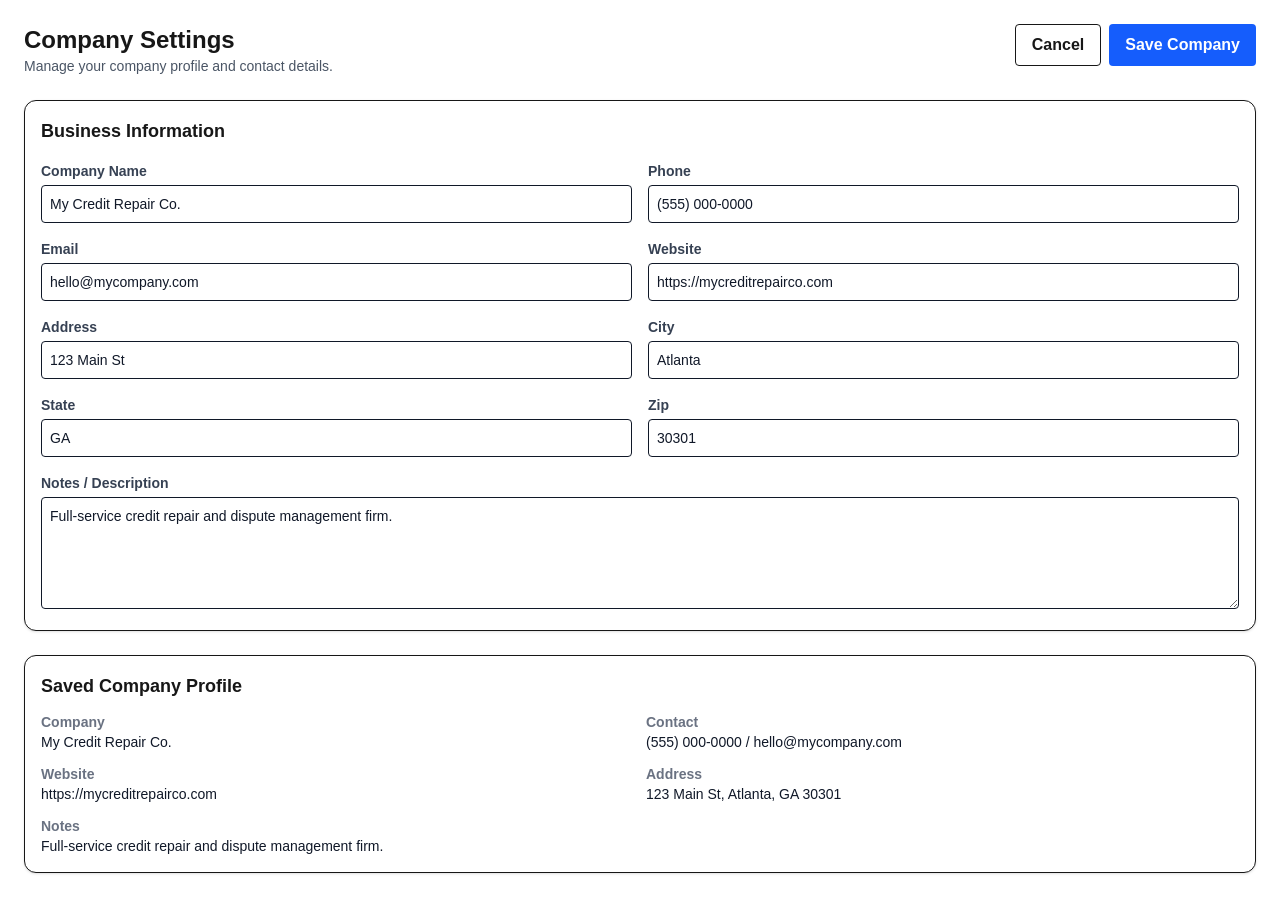
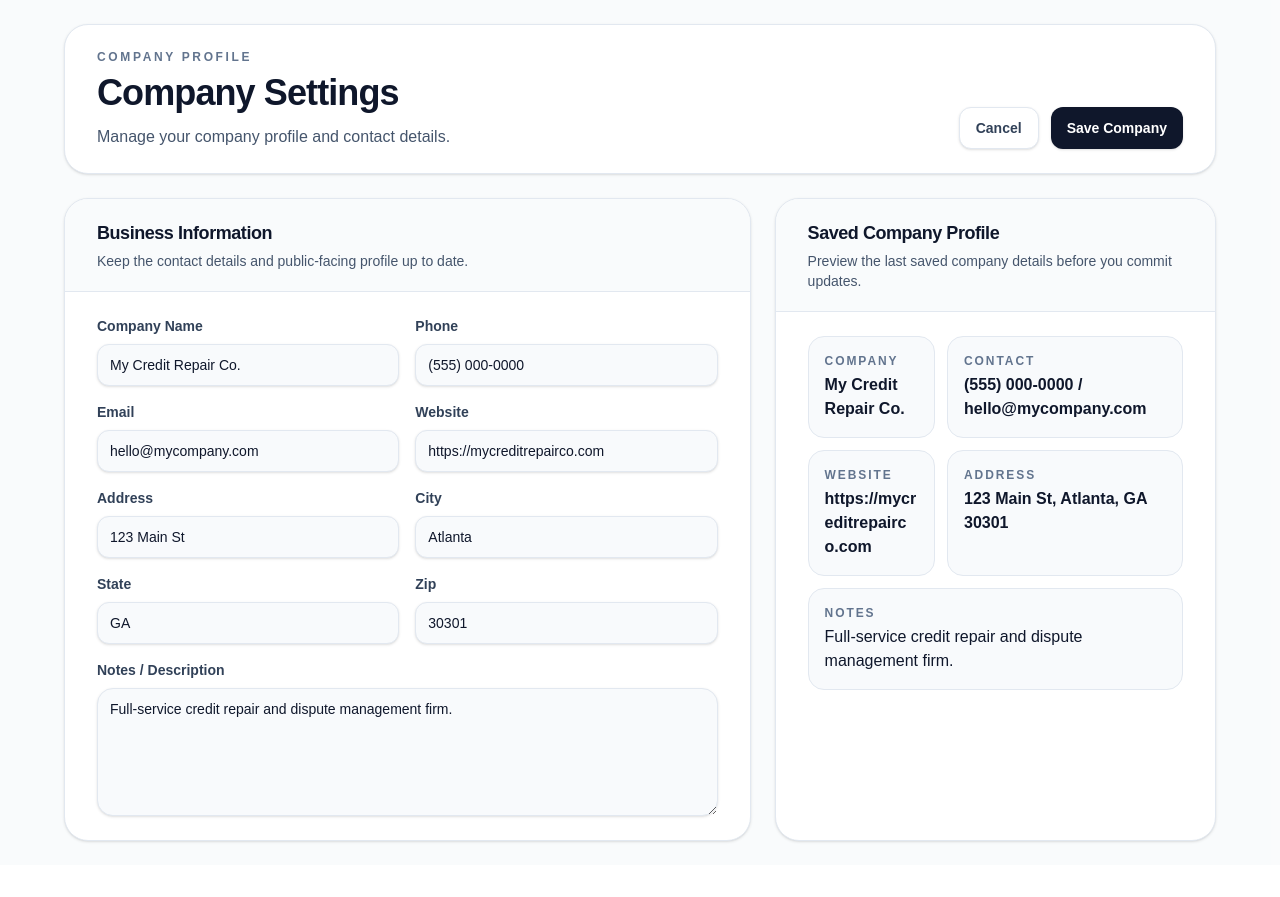
Before and after one commit to fiiasknow-svg/disputepilot-app, a Next.js app: page /company/settings in a window 1280 px wide. After the commit the page ends 865 px from the top, so only its background shows below. Built offline with nearby package versions, Linux system fonts and the light colour scheme.

Commit message:
Polish company settings page UI

```diff
--- a/app/company/settings/page.tsx
+++ b/app/company/settings/page.tsx
@@ -48,38 +48,68 @@ export default function CompanySettingsPage() {
   }
 
   return (
-    <main className="space-y-6 p-6">
-      <div className="flex flex-wrap items-start justify-between gap-4">
-        <div>
-          <h1 className="text-2xl font-bold">Company Settings</h1>
-          <p className="text-sm text-gray-600">Manage your company profile and contact details.</p>
+    <main className="min-h-screen bg-slate-50/80 px-4 py-6 sm:px-6 lg:px-8">
+      <div className="mx-auto flex max-w-6xl flex-col gap-6">
+        <header className="rounded-3xl border border-slate-200 bg-white px-6 py-6 shadow-sm sm:px-8">
+          <div className="flex flex-col gap-5 lg:flex-row lg:items-end lg:justify-between">
+            <div className="max-w-2xl">
+              <p className="mb-2 text-xs font-semibold uppercase tracking-[0.22em] text-slate-500">
+                Company profile
+              </p>
+              <h1 className="text-3xl font-semibold tracking-tight text-slate-900 sm:text-4xl">
+                Company Settings
+              </h1>
+              <p className="mt-3 text-sm leading-6 text-slate-600 sm:text-base">
+                Manage your company profile and contact details.
+              </p>
             </div>
 
-        <div className="flex gap-2">
-          <button className="rounded border px-4 py-2 font-semibold" onClick={cancelChanges}>
+            <div className="flex flex-wrap gap-3">
+              <button
+                className="rounded-xl border border-slate-200 bg-white px-4 py-2.5 text-sm font-semibold text-slate-700 shadow-sm transition hover:border-slate-300 hover:bg-slate-50 hover:shadow focus:outline-none focus:ring-2 focus:ring-slate-400/40"
+                onClick={cancelChanges}
+              >
                 Cancel
               </button>
-          <button className="rounded bg-blue-600 px-4 py-2 font-semibold text-white" onClick={saveCompany}>
+              <button
+                className="rounded-xl bg-slate-900 px-4 py-2.5 text-sm font-semibold text-white shadow-sm transition hover:bg-slate-800 hover:shadow focus:outline-none focus:ring-2 focus:ring-slate-400/40"
+                onClick={saveCompany}
+              >
                 Save Company
               </button>
             </div>
           </div>
+        </header>
 
         {message && (
-        <div className="rounded border border-green-200 bg-green-50 p-3 text-sm font-semibold text-green-800">
+          <div
+            role="status"
+            aria-live="polite"
+            className="rounded-2xl border border-emerald-200 bg-emerald-50 px-4 py-3 text-sm font-semibold text-emerald-800 shadow-sm"
+          >
             {message}
           </div>
         )}
 
-      <section className="rounded-xl border bg-white p-4 shadow-sm">
-        <h2 className="mb-4 text-lg font-semibold">Business Information</h2>
+        <div className="grid gap-6 xl:grid-cols-[minmax(0,1.4fr)_minmax(0,0.9fr)]">
+          <section className="overflow-hidden rounded-3xl border border-slate-200 bg-white shadow-sm">
+            <div className="border-b border-slate-200 bg-slate-50/80 px-6 py-5 sm:px-8">
+              <div className="flex flex-col gap-1">
+                <h2 className="text-lg font-semibold tracking-tight text-slate-900">Business Information</h2>
+                <p className="text-sm text-slate-600">Keep the contact details and public-facing profile up to date.</p>
+              </div>
+            </div>
 
+            <div className="px-6 py-6 sm:px-8">
               <div className="grid gap-4 md:grid-cols-2">
           {fields.map((field) => (
-            <label key={field.key} className="text-sm font-semibold text-gray-700">
+            <label
+              key={field.key}
+              className="flex flex-col gap-2 text-sm font-semibold text-slate-700"
+            >
               {field.label}
               <input
-                className="mt-1 w-full rounded border p-2 font-normal text-gray-900"
+                className="w-full rounded-xl border border-slate-200 bg-slate-50 px-3 py-2.5 font-normal text-slate-900 shadow-sm outline-none transition placeholder:text-slate-400 focus:border-slate-400 focus:bg-white focus:ring-4 focus:ring-slate-400/10"
                 type={field.type || "text"}
                 value={form[field.key]}
                 onChange={(event) => update(field.key, event.target.value)}
@@ -87,42 +117,53 @@ export default function CompanySettingsPage() {
             </label>
           ))}
 
-          <label className="text-sm font-semibold text-gray-700 md:col-span-2">
+          <label className="flex flex-col gap-2 text-sm font-semibold text-slate-700 md:col-span-2">
             Notes / Description
             <textarea
-              className="mt-1 min-h-28 w-full rounded border p-2 font-normal text-gray-900"
+              className="min-h-32 w-full rounded-2xl border border-slate-200 bg-slate-50 px-3 py-2.5 font-normal text-slate-900 shadow-sm outline-none transition placeholder:text-slate-400 focus:border-slate-400 focus:bg-white focus:ring-4 focus:ring-slate-400/10"
               value={form.notes}
               onChange={(event) => update("notes", event.target.value)}
             />
           </label>
         </div>
+            </div>
           </section>
 
-      <section className="rounded-xl border bg-white p-4 shadow-sm">
-        <h2 className="mb-3 text-lg font-semibold">Saved Company Profile</h2>
-        <dl className="grid gap-3 text-sm md:grid-cols-2">
-          <div>
-            <dt className="font-semibold text-gray-500">Company</dt>
-            <dd className="text-gray-900">{saved.companyName}</dd>
+          <section className="overflow-hidden rounded-3xl border border-slate-200 bg-white shadow-sm">
+            <div className="border-b border-slate-200 bg-slate-50/80 px-6 py-5 sm:px-8">
+              <div className="flex flex-col gap-1">
+                <h2 className="text-lg font-semibold tracking-tight text-slate-900">Saved Company Profile</h2>
+                <p className="text-sm text-slate-600">Preview the last saved company details before you commit updates.</p>
               </div>
-          <div>
-            <dt className="font-semibold text-gray-500">Contact</dt>
-            <dd className="text-gray-900">{saved.phone} / {saved.email}</dd>
             </div>
-          <div>
-            <dt className="font-semibold text-gray-500">Website</dt>
-            <dd className="text-gray-900">{saved.website}</dd>
+
+            <div className="px-6 py-6 sm:px-8">
+              <dl className="grid gap-3 text-sm">
+                <div className="rounded-2xl border border-slate-200 bg-slate-50 p-4">
+                  <dt className="text-xs font-semibold uppercase tracking-[0.16em] text-slate-500">Company</dt>
+                  <dd className="mt-1 text-base font-semibold text-slate-900">{saved.companyName}</dd>
                 </div>
-          <div>
-            <dt className="font-semibold text-gray-500">Address</dt>
-            <dd className="text-gray-900">{saved.address}, {saved.city}, {saved.state} {saved.zip}</dd>
+                <div className="rounded-2xl border border-slate-200 bg-slate-50 p-4">
+                  <dt className="text-xs font-semibold uppercase tracking-[0.16em] text-slate-500">Contact</dt>
+                  <dd className="mt-1 text-base font-semibold text-slate-900">{saved.phone} / {saved.email}</dd>
                 </div>
-          <div className="md:col-span-2">
-            <dt className="font-semibold text-gray-500">Notes</dt>
-            <dd className="text-gray-900">{saved.notes}</dd>
+                <div className="rounded-2xl border border-slate-200 bg-slate-50 p-4">
+                  <dt className="text-xs font-semibold uppercase tracking-[0.16em] text-slate-500">Website</dt>
+                  <dd className="mt-1 break-all text-base font-semibold text-slate-900">{saved.website}</dd>
+                </div>
+                <div className="rounded-2xl border border-slate-200 bg-slate-50 p-4">
+                  <dt className="text-xs font-semibold uppercase tracking-[0.16em] text-slate-500">Address</dt>
+                  <dd className="mt-1 text-base font-semibold text-slate-900">{saved.address}, {saved.city}, {saved.state} {saved.zip}</dd>
+                </div>
+                <div className="rounded-2xl border border-slate-200 bg-slate-50 p-4 md:col-span-2">
+                  <dt className="text-xs font-semibold uppercase tracking-[0.16em] text-slate-500">Notes</dt>
+                  <dd className="mt-1 text-base leading-6 text-slate-900">{saved.notes}</dd>
                 </div>
               </dl>
+            </div>
           </section>
+        </div>
+      </div>
     </main>
   );
 }
```
Lines whose indentation alone changed are shown as unchanged.
